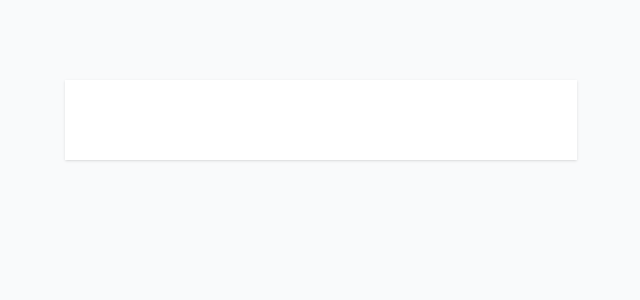
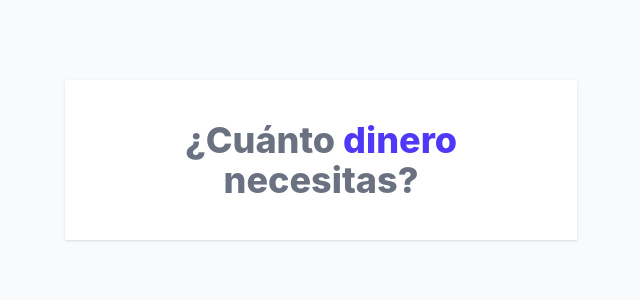
Before and after one commit to FacuLedesmaBertalot/CotizadorPrestamos, a React (Vite) app: page / in a window 1280 px wide. Shown: the top 300 px of the page, without its empty margins (319-959 px from the left). Built offline with nearby package versions, Linux system fonts and the light colour scheme.

Commit message:
Añadido componente Header

```diff
--- a/src/App.jsx
+++ b/src/App.jsx
@@ -1,8 +1,11 @@
+import Header from "./components/Header"
+
 function App() {
 
   return (
     <div className="my-20 max-w-lg mx-auto bg-white shadow p-10">
 
+      <Header />
     </div>
   )
 }
--- /dev/null
+++ b/src/components/Header.jsx
@@ -0,0 +1,10 @@
+function Header() {
+
+    return(
+        <h1 className="text-4xl font-extrabold text-gray-500 text-center">
+        ¿Cuánto <span className="text-indigo-600">dinero</span> necesitas?
+      </h1>
+    )
+}
+
+export default Header;
```
